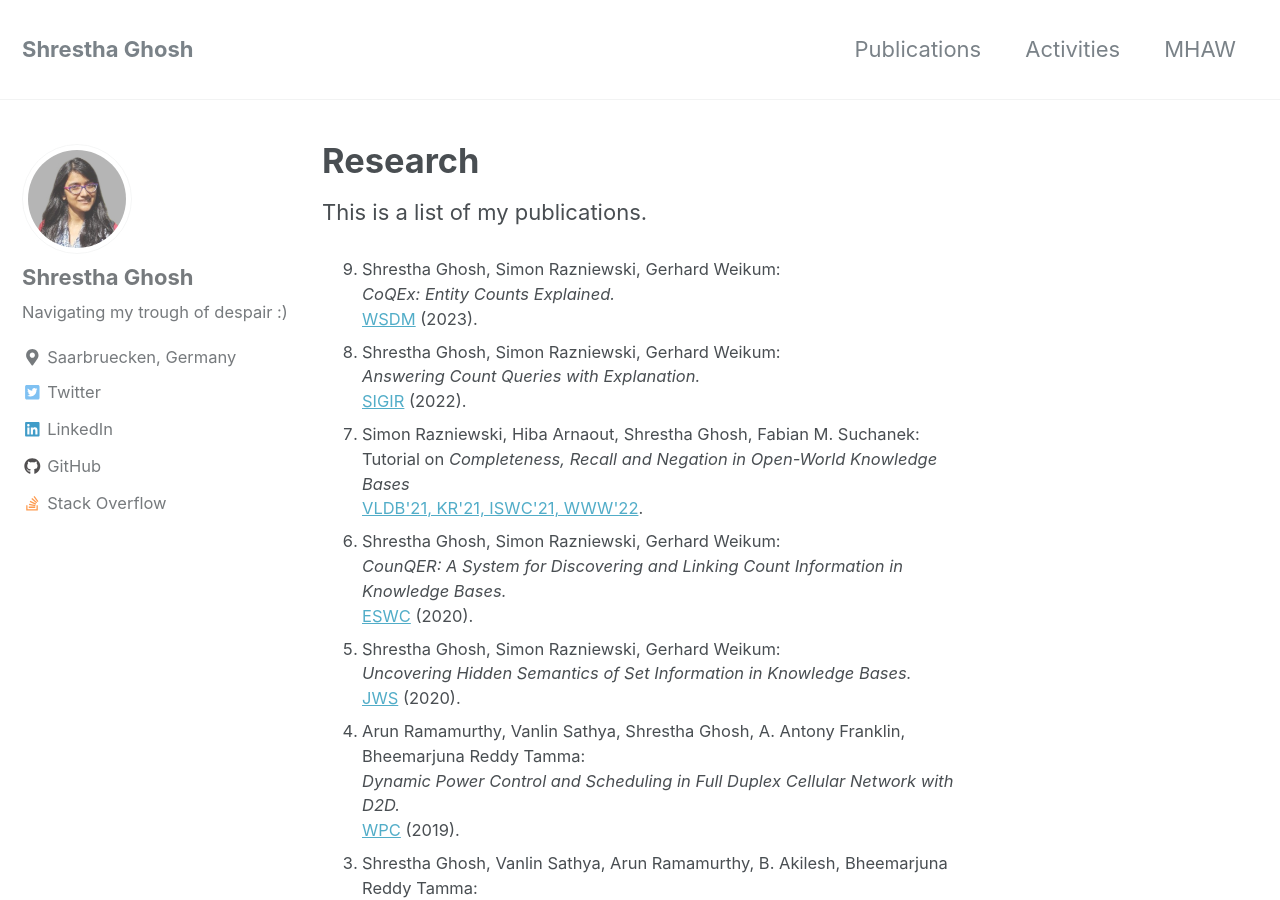
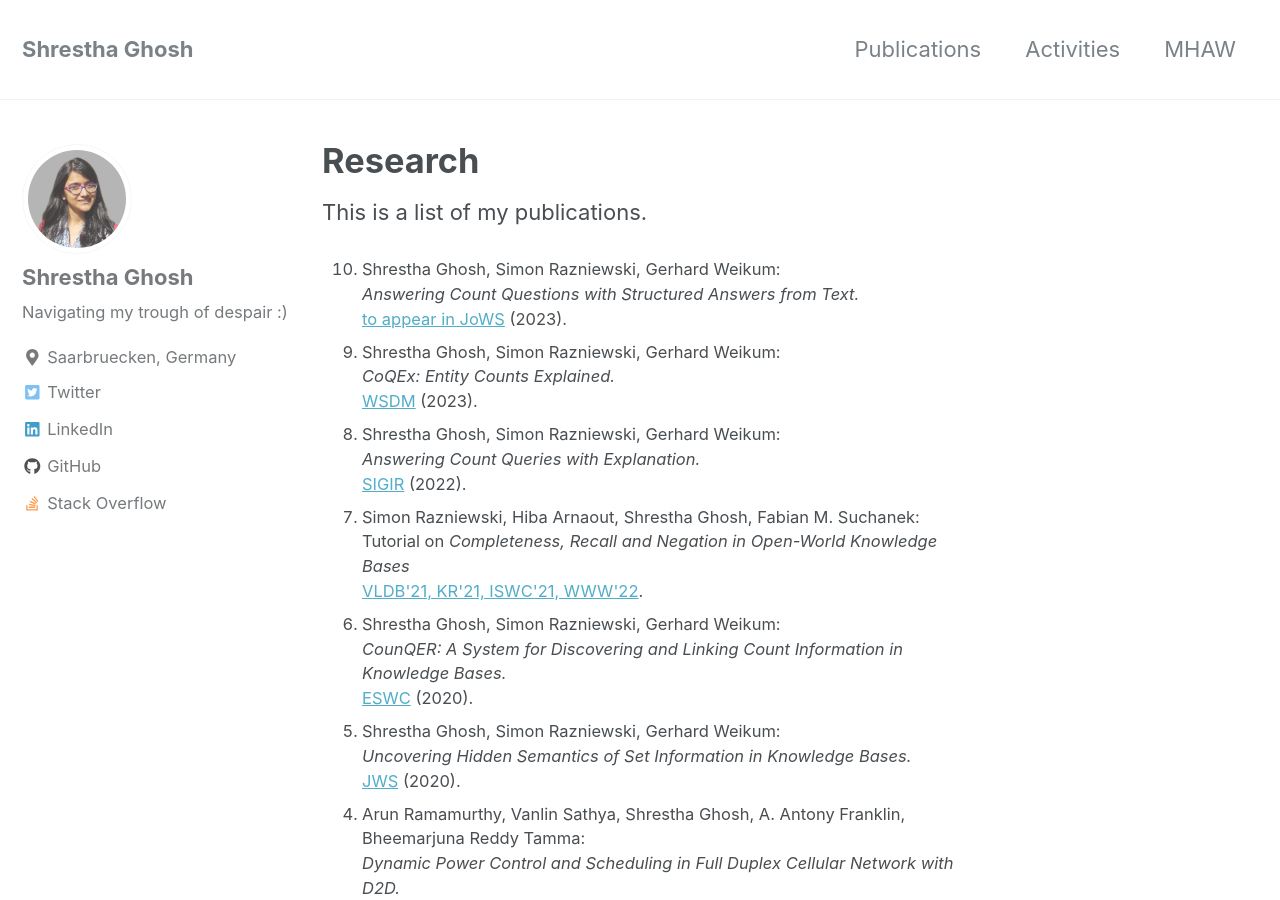
Before and after one commit to ghoshs/ghoshs.github.io, a Jekyll site: the page built from _pages/publications.md, in a window 1280 px wide and 900 px high. Built offline with Jekyll 4.4.1, drawn with Linux system fonts in a browser that asks for light colours; nearby versions of some CDN libraries.

Commit message:
minor fixes

```diff
--- a/_data/navigation.yml
+++ b/_data/navigation.yml
@@ -3,7 +3,7 @@ main:
   - title: "Publications"
     url: /publications/
   - title: "Activities"
-    url: /activites/
+    url: /activities/
   - title: "MHAW"
     url: /mhaw/
   # - title: "Resources"
--- a/_pages/publications.md
+++ b/_pages/publications.md
@@ -8,8 +8,13 @@ This is a list of my publications.
 <ol reversed class="small">
   <li>
     Shrestha Ghosh, Simon Razniewski, Gerhard Weikum: <br>
+    <i>Answering Count Questions with Structured Answers from Text.</i><br>
+    <a href="/files/JoWS_2022.pdf">to appear in JoWS</a> (2023).
+  </li>
+  <li>
+    Shrestha Ghosh, Simon Razniewski, Gerhard Weikum: <br>
     <i>CoQEx: Entity Counts Explained.</i><br>
-    <a href="/files/coqex_demo.pdf">WSDM</a> (2023).
+    <a href="/files/WSDM_2023.pdf">WSDM</a> (2023).
   </li>
   <li>
     Shrestha Ghosh, Simon Razniewski, Gerhard Weikum: <br>
```
Also changed, not shown: _pages/references.md (+2 -2 lines).
